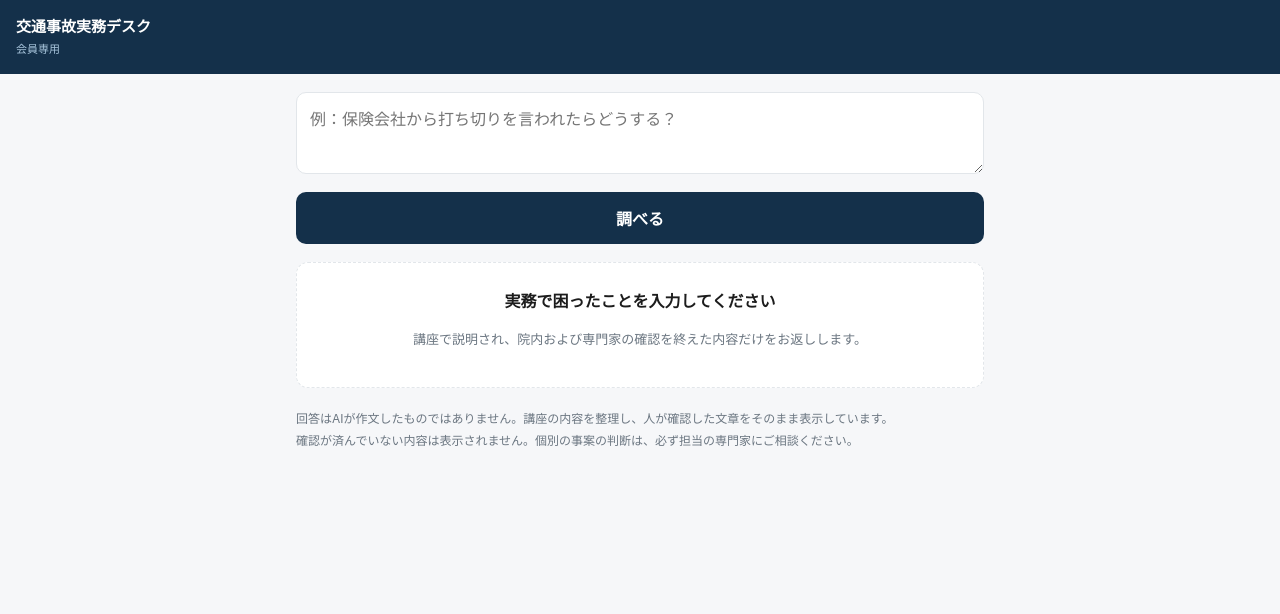
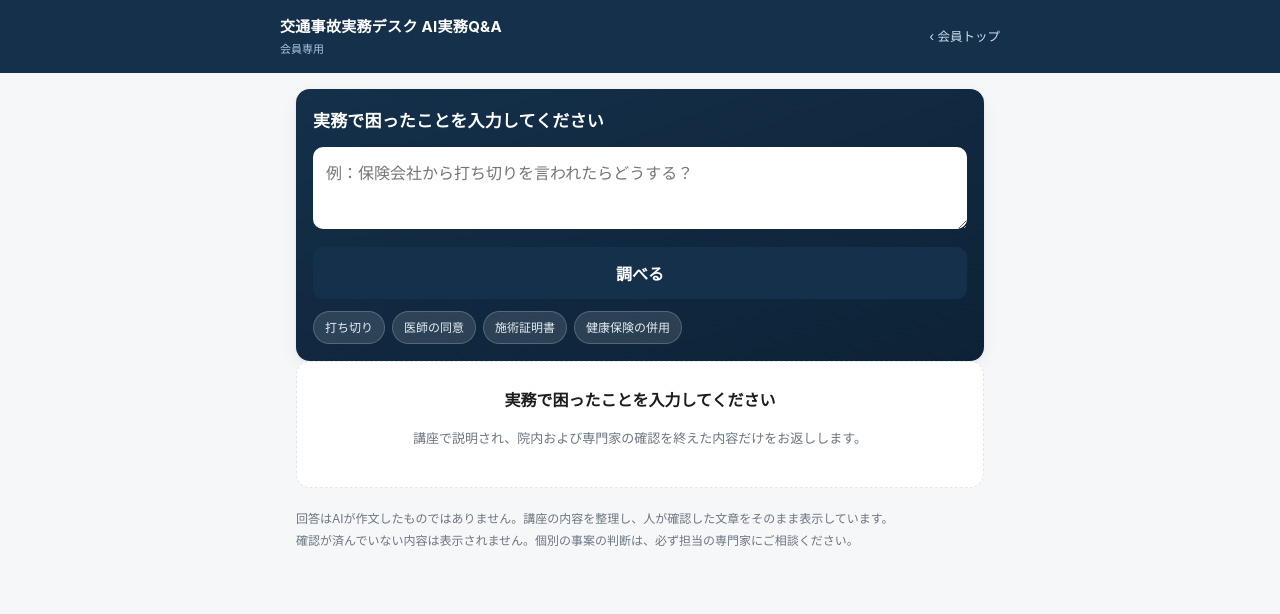
Before and after one commit to juraku3hearty/my-repository, a Flask app: page / in a window 1280 px wide. Shown: the top 614 px of the page. Run offline with Flask 3, Linux system fonts and the light colour scheme.

Commit message:
design: Q&A画面を会員トップの試作品と同じ見た目に統一＋最終比較の基準
- style.css のトークンを design/tokens.css と同値にし、ヘッダーと質問欄を
  会員トップのヒーローと地続きの見た目に変更
- よく検索される語をタップできるチップとして配置
- 「会員トップへ」の導線を追加
- ステップ4の判断基準を先に文書化。検証結果が出てから基準を作ると
  どちらの案にも理屈が付いてしまうため

Co-Authored-By: Claude Opus 5 <noreply@anthropic.com>
Claude-Session: https://claude.ai/code/session_01XxX8KomyP5X86hhJgAnHyP

```diff
--- a/jiko-desk/webapp/static/style.css
+++ b/jiko-desk/webapp/static/style.css
@@ -1,11 +1,14 @@
 /* スマホを基準に組む。PCでは中央に寄せるだけ。 */
-:root {
-  --navy: #14304a;
-  --line: #e2e6ea;
-  --bg: #f6f7f9;
-  --ok: #2c6b2f;
-  --warn: #9b3a24;
-  --muted: #6b7681;
+:root {               /* design/tokens.css と同じ値。会員サイト側と揃える */
+  --navy:   #14304a;
+  --navy-d: #0d2236;
+  --line:   #e2e6ea;
+  --bg:     #f6f7f9;
+  --ok:     #2c6b2f;
+  --warn:   #9b3a24;
+  --muted:  #6b7681;
+  --radius: 14px;
+  --shadow: 0 1px 3px rgba(20,48,74,.07), 0 6px 18px rgba(20,48,74,.05);
 }
 * { box-sizing: border-box; }
 body {
@@ -18,12 +21,27 @@ body {
 }
 .wrap { max-width: 720px; margin: 0 auto; padding: 0 16px 64px; }
 header {
-  background: var(--navy); color: #fff; padding: 14px 16px;
+  background: var(--navy); color: #fff; padding: 14px 16px 13px;
   position: sticky; top: 0; z-index: 10;
 }
-header .title { font-weight: bold; font-size: 15px; }
+header .inner { max-width: 720px; margin: 0 auto;
+  display: flex; align-items: center; justify-content: space-between; gap: 12px; }
+header .title { font-weight: 700; font-size: 15px; letter-spacing: .02em; }
 header .sub { font-size: 11px; color: #a9c6dd; }
 header a { color: #cfe0ee; font-size: 12px; text-decoration: none; margin-left: 10px; }
+header .back { color: #cfe0ee; font-size: 12.5px; text-decoration: none; white-space: nowrap; }
+
+/* 質問欄。会員トップのヒーローと地続きに見せる */
+.askbox { background: linear-gradient(160deg, var(--navy) 0%, var(--navy-d) 100%);
+  border-radius: var(--radius); padding: 18px 17px 17px; margin-top: 16px;
+  box-shadow: var(--shadow); }
+.askbox h1 { font-size: 17px; color: #fff; margin: 0 0 11px; letter-spacing: .01em; }
+.askbox textarea { border: 0; }
+.askbox form.ask { margin: 0; }
+.chips { display: flex; flex-wrap: wrap; gap: 7px; margin-top: 12px; }
+.chips a { font-size: 12px; background: rgba(255,255,255,.12); color: #e4eef5;
+  border: 1px solid rgba(255,255,255,.2); border-radius: 999px;
+  padding: 5px 11px; text-decoration: none; }
 
 /* 検索 */
 form.ask { margin: 18px 0; }
@@ -41,8 +59,8 @@ button.small { width: auto; padding: 8px 14px; font-size: 13px; margin: 0; }
 
 /* 回答カード */
 .card {
-  background: #fff; border: 1px solid var(--line); border-radius: 12px;
-  padding: 16px; margin-bottom: 14px;
+  background: #fff; border: 1px solid var(--line); border-radius: var(--radius);
+  padding: 16px; margin-bottom: 14px; box-shadow: var(--shadow);
 }
 .card h2 { font-size: 16px; margin: 0 0 10px; line-height: 1.6; }
 .answer { background: #f1f6fa; border-left: 4px solid var(--navy); padding: 12px; border-radius: 0 8px 8px 0; }
@@ -61,7 +79,7 @@ button.small { width: auto; padding: 8px 14px; font-size: 13px; margin: 0; }
 .fb { display: flex; gap: 8px; margin-top: 12px; }
 .fb form { flex: 1; }
 .fb button { margin: 0; font-size: 13px; padding: 10px; }
-.empty { background: #fff; border: 1px dashed var(--line); border-radius: 12px; padding: 24px 16px; text-align: center; }
+.empty { background: #fff; border: 1px dashed var(--line); border-radius: var(--radius); padding: 24px 16px; text-align: center; }
 .notice { font-size: 12px; color: var(--muted); margin-top: 20px; line-height: 1.8; }
 
 /* 管理・分析 */
--- a/jiko-desk/webapp/templates/base.html
+++ b/jiko-desk/webapp/templates/base.html
@@ -8,6 +8,8 @@
 </head>
 <body>
 <header>
+  <div class="inner">
+    <div>
       <div class="title">交通事故実務デスク{% block header_sub %}{% endblock %}</div>
       <div class="sub">
         会員専用
@@ -17,6 +19,9 @@
           <a href="{{ url_for('admin_logout') }}">ログアウト</a>
         {% endif %}
       </div>
+    </div>
+    {% block header_right %}{% endblock %}
+  </div>
 </header>
 <div class="wrap">{% block content %}{% endblock %}</div>
 </body>
--- a/jiko-desk/webapp/templates/member.html
+++ b/jiko-desk/webapp/templates/member.html
@@ -1,9 +1,20 @@
 {% extends "base.html" %}
+{% block header_sub %} AI実務Q&A{% endblock %}
+{% block header_right %}<a class="back" href="#">‹ 会員トップ</a>{% endblock %}
 {% block content %}
-<form class="ask" method="get" action="/">
-  <textarea name="q" placeholder="例：保険会社から打ち切りを言われたらどうする？">{{ query }}</textarea>
-  <button type="submit">調べる</button>
-</form>
+<div class="askbox">
+  <h1>実務で困ったことを入力してください</h1>
+  <form class="ask" method="get" action="/">
+    <textarea name="q" placeholder="例：保険会社から打ち切りを言われたらどうする？">{{ query }}</textarea>
+    <button type="submit">調べる</button>
+  </form>
+  <div class="chips">
+    <a href="/?q=打ち切り">打ち切り</a>
+    <a href="/?q=医師の同意">医師の同意</a>
+    <a href="/?q=施術証明書">施術証明書</a>
+    <a href="/?q=健康保険の併用">健康保険の併用</a>
+  </div>
+</div>
 
 {% if query %}
   {% if results %}
```
Also changed, not shown: jiko-desk/docs/final-comparison-criteria.md (added, +58 -0 lines), jiko-desk/design/flow-1b-qa-empty.png (added), jiko-desk/design/flow-2-qa-result.png (added). Lines whose indentation alone changed are shown as unchanged.
